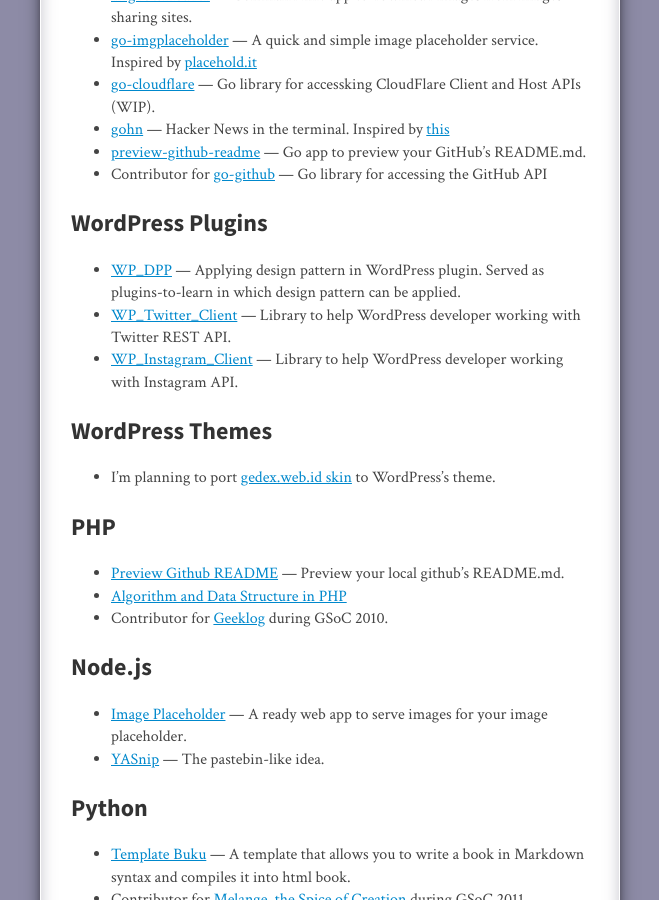
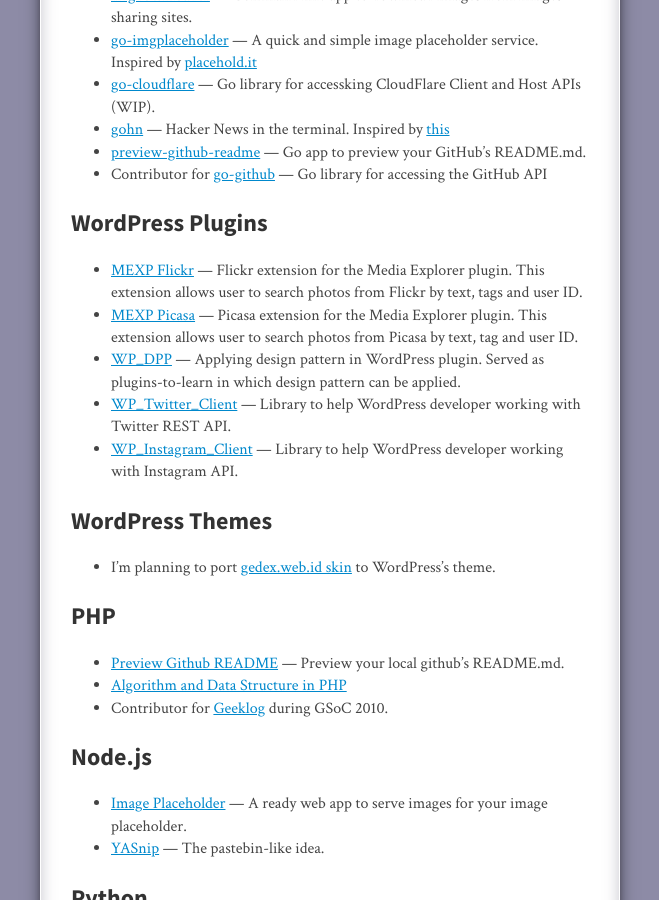
Before and after one commit to gedex/gedex.github.com, a Jekyll site: the page built from projects/index.md, in a window 1280 px wide and 900 px high, scrolled down 763 px. Shown: the whole window, without its empty margins (310-969 px from the left). Built offline with Jekyll 4.4.1, drawn with Linux system fonts in a browser that asks for light colours; nearby versions of some CDN libraries; some web fonts are replaced; comment, search, counter and statistics services are not loaded.

Commit message:
Added mexp extension to projects list.

```diff
--- a/projects/index.md
+++ b/projects/index.md
@@ -30,6 +30,8 @@ layout: page
 
 ## WordPress Plugins
 
+* [MEXP Flickr](https://github.com/gedex/mexp-flickr) &mdash; Flickr extension for the Media Explorer plugin. This extension allows user to search photos from Flickr by text, tags and user ID.
+* [MEXP Picasa](https://github.com/gedex/mexp-picasa) &mdash; Picasa extension for the Media Explorer plugin. This extension allows user to search photos from Picasa by text, tag and user ID.
 * [WP_DPP](https://github.com/gedex/WP_DPP) &mdash; Applying design pattern in WordPress plugin. Served as plugins-to-learn in which design pattern can be applied.
 * [WP_Twitter_Client](https://github.com/gedex/WP_Twitter_Client) &mdash; Library to help WordPress developer working with Twitter REST API.
 * [WP_Instagram_Client](https://github.com/gedex/WP_Instagram_Client) &mdash; Library to help WordPress developer working with Instagram API.
```
